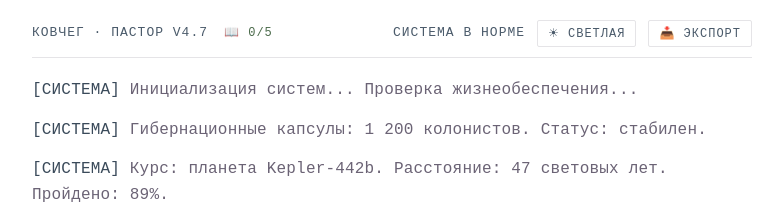
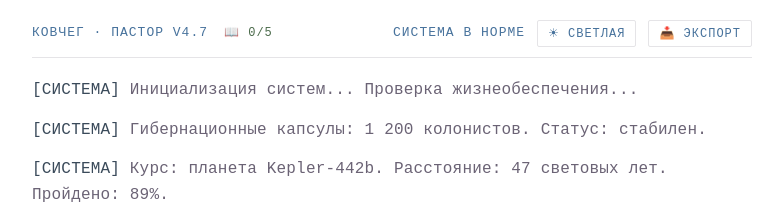
Before and after one commit to nasty23-star/purgatory-game, a website built with Vite: page index.html in a window 1280 px wide. Shown: the top 219 px of the page, 248-1031 px from the left. Built offline with nearby package versions, Linux system fonts and the light colour scheme.

Commit message:
Изменение цвета

```diff
--- a/index.html
+++ b/index.html
@@ -25,7 +25,7 @@
       :root {
         --bg: #0a0e14;
         --text: #c8d0d8;
-        --header: #4a5a6a;
+        --header: #47729c;
         --border: #1e2a38;
         --system: #9ba4ad;
         --system-prefix: #3a4a5a;
```
